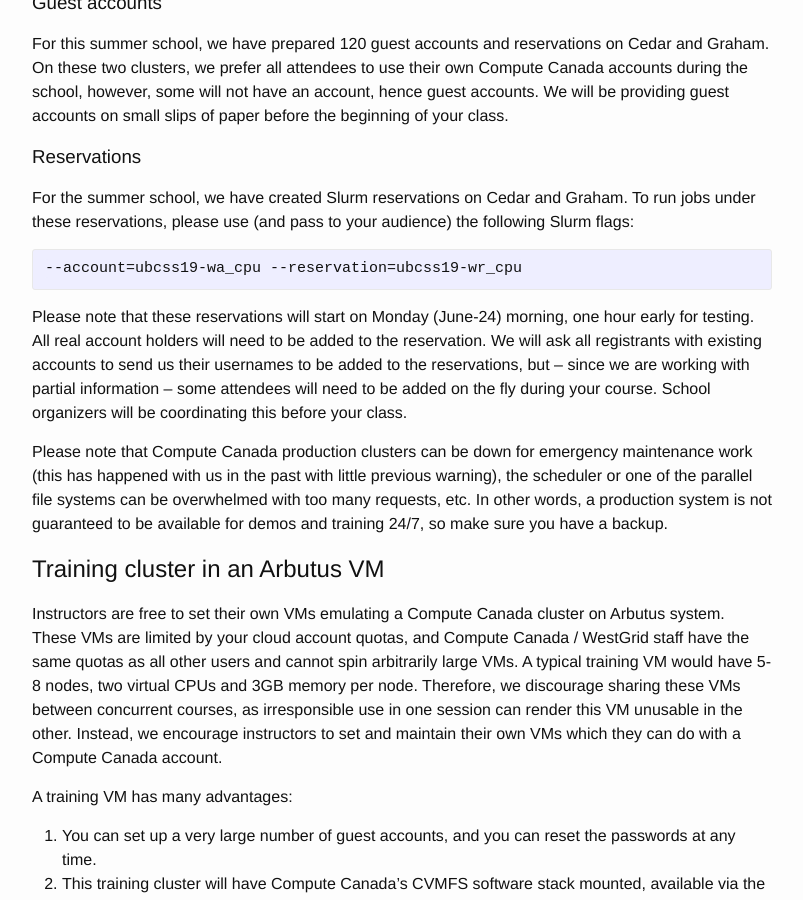
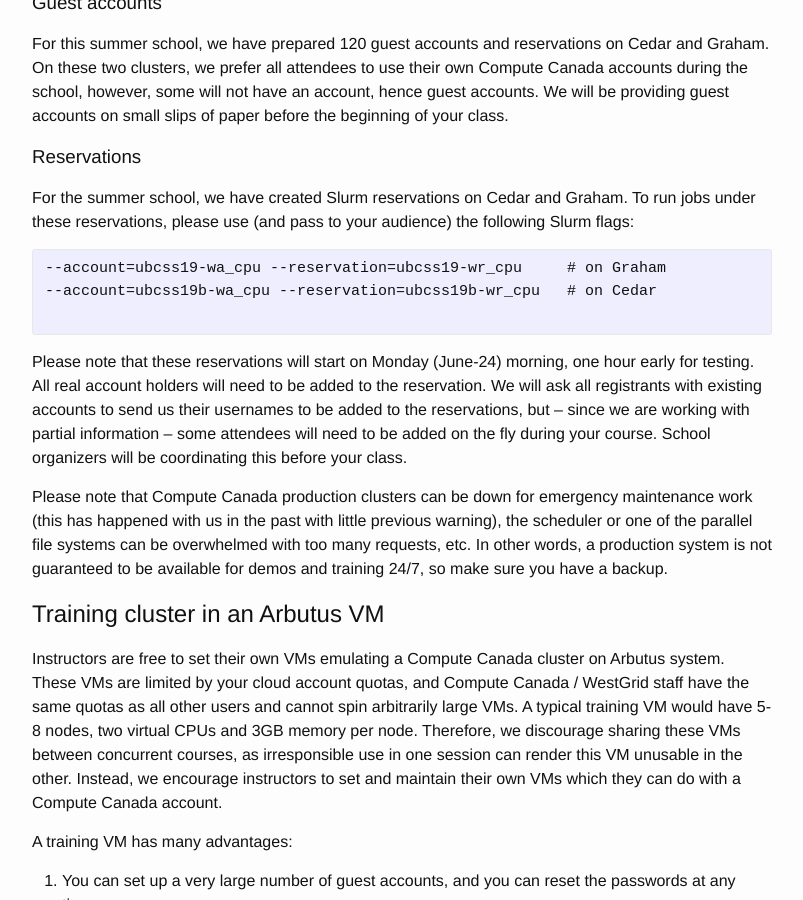
Before and after one commit to WestGrid/ubcSummerSchool2019, a Jekyll site: the page built from 3-forInstructors.md, in a window 1280 px wide and 900 px high, scrolled down 352 px. Shown: the whole window, without its empty margins (238-1041 px from the left). Built offline with Jekyll 4.4.1, drawn with Linux system fonts in a browser that asks for light colours.

Commit message:
2019-Jun-24 15:33

````diff
--- a/3-forInstructors.md
+++ b/3-forInstructors.md
@@ -27,7 +27,9 @@ For the summer school, we have created Slurm reservations on Cedar and Graham. T
 reservations, please use (and pass to your audience) the following Slurm flags:
 
 ```
---account=ubcss19-wa_cpu --reservation=ubcss19-wr_cpu
+--account=ubcss19-wa_cpu --reservation=ubcss19-wr_cpu     # on Graham
+--account=ubcss19b-wa_cpu --reservation=ubcss19b-wr_cpu   # on Cedar
+
 ```
 
 Please note that these reservations will start on Monday (June-24) morning, one hour early for
````
